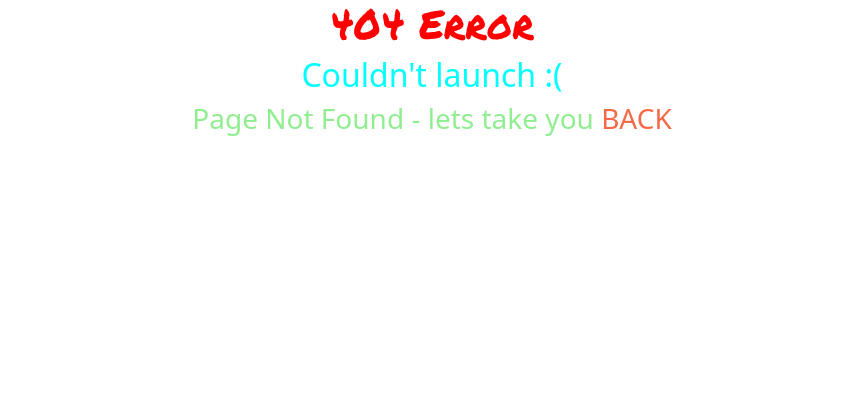
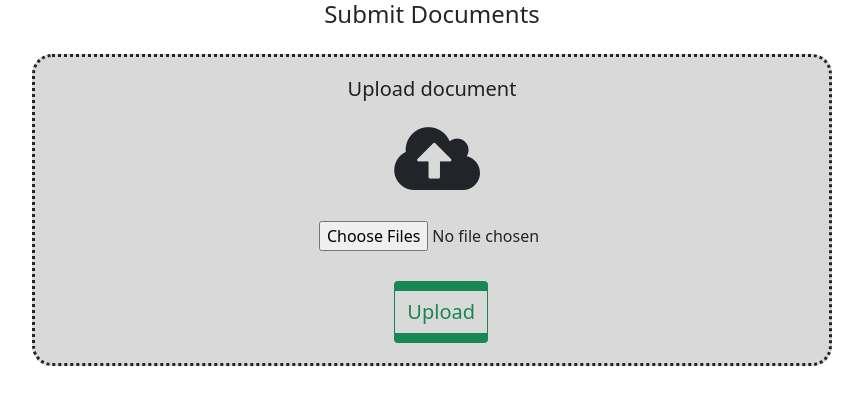
Before and after one commit to SulakshanaGeeth/Research-Project-Management-System, a React (Create React App) app in the folder frontend/: page /submit-presentation in a window 1280 px wide. Before the commit this address had no page. Shown: the top 404 px of the page, without its empty margins (208-1071 px from the left). Built offline with nearby package versions, Linux system fonts and the light colour scheme.

Commit message:
Develop frontend of the presentation submit.

```diff
--- a/frontend/src/App.js
+++ b/frontend/src/App.js
@@ -21,10 +21,7 @@ import AdminDashboard from "./components/Staff/Admin/Dashboard";
 
 //Student Imports
 import StudentDashboarrd from "./components/Student/Dashboard";
-// import StudentGroup from "./components/Student/StudentGroup";
-// import ViewDocument from "./components/Student/ViewDocument";
-// import SubmitDocument from "./components/Student/SubmitDocument";
-// import RequestSupervisor from "./components/Student/RequestSupervisor";
+import SubmitPresentation from "./components/Student/SubmitPresentation";
 
 const App = () => {
   // The back-to-top button is hidden at the beginning
@@ -54,6 +51,7 @@ const App = () => {
         <Routes>
           <Route path="/" element={<Login />} />
           <Route path="/register" element={<Register />} />
+          <Route path="/submit-presentation" element={<SubmitPresentation />} />
           <Route
             path="/passwordreset/:resetToken"
             element={<ResetPassword />}
--- /dev/null
+++ b/frontend/src/components/Student/SubmitPresentation.js
@@ -0,0 +1,105 @@
+import React from "react";
+import { Fragment, useState } from "react";
+import { Button, Form } from "react-bootstrap";
+import { useNavigate } from "react-router-dom";
+import { BACKEND_BASE_URL } from "./../constant/index";
+import { toast } from "react-toastify";
+
+const SubmitDocument = () => {
+  const history = useNavigate();
+  const email = localStorage.getItem("email");
+  const topic = "topic01";
+  const category = "category01";
+
+  const [doc, setDoc] = useState([]);
+
+  const upload = async (e) => {
+    try {
+      e.preventDefault();
+
+      const data = new FormData();
+
+      data.append("email", email);
+      data.append("topic", topic);
+      data.append("category", category);
+
+      for (var x = 0; x < doc.length; x++) {
+        data.append("uploaded_Document", doc[x]);
+      }
+
+      const res = await fetch(
+        `${BACKEND_BASE_URL}/submit-presentation/upload`,
+        {
+          method: "POST",
+          body: data,
+        }
+      );
+      if (res.ok) {
+        setDoc(null);
+        toast.success("Document submited successfully");
+      }
+      if (!res.ok) {
+        toast.error("Only .pptx format allowed!");
+      }
+    } catch (error) {
+      console.log(error);
+    }
+  };
+
+  return (
+    <Fragment>
+      <h4 className="text-center ">Submit Documents</h4>
+      <div
+        style={{
+          maxWidth: 800,
+          margin: "auto",
+          backgroundColor: "#d9d9d9",
+          marginTop: "25px",
+          padding: "20px",
+          borderStyle: "dotted",
+          borderRadius: "20px",
+        }}
+      >
+        <form onSubmit={upload} encType="multipart/form-data">
+          <h5 className="text-center ">Upload document</h5>
+          <div
+            style={{
+              marginLeft: "45%",
+              marginTop: "20px",
+              marginBottom: "20px",
+            }}
+          >
+            <i class="fa fa-cloud-upload fa-5x" aria-hidden="true"></i>
+          </div>
+          <div className="form-group">
+            <input
+              type="file"
+              multiple
+              required
+              filename="uploaded_Document"
+              className="form-control-file"
+              style={{ marginLeft: "35%", marginBottom: "30px" }}
+              onChange={(e) => {
+                setDoc(e.target.files);
+                toast.info("Please make sure to upload only .pptx files");
+              }}
+            />
+          </div>
+          <Button
+            type="submit"
+            variant="outline-success"
+            style={{
+              fontSize: "20px",
+              marginLeft: "45%",
+              borderBlockWidth: "10px",
+            }}
+          >
+            Upload
+          </Button>
+        </form>
+      </div>
+    </Fragment>
+  );
+};
+
+export default SubmitDocument;
```
Also changed, not shown: 1 other file (tests, documents, lock files or other folders).
